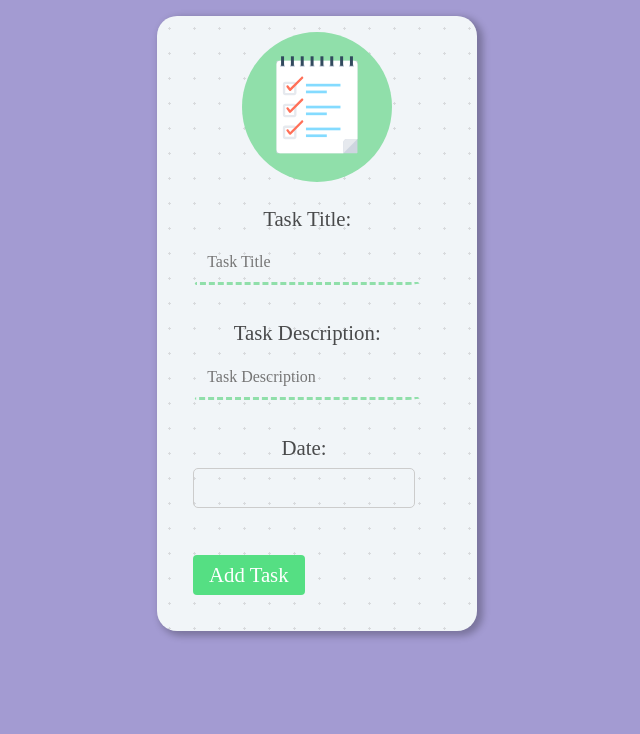
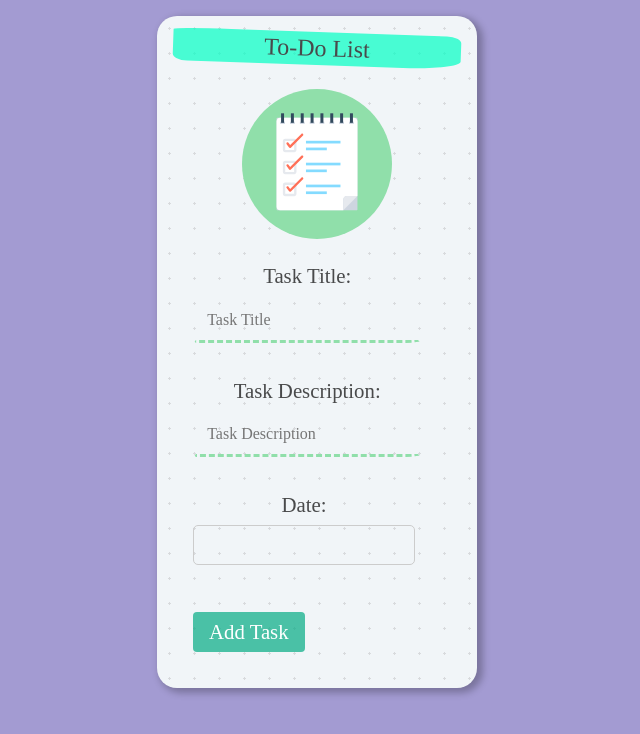
Before and after one commit to esrabrown/to-do-frontend, a React (Create React App) app: page / in a window 1280 px wide. Shown: the top 734 px of the page, without its empty margins (323-963 px from the left). Built offline with nearby package versions, Linux system fonts and the light colour scheme; no server answers.

Commit message:
some css

```diff
--- a/src/App.css
+++ b/src/App.css
@@ -18,6 +18,14 @@ body {
   font-size: 130%;
 }
 
+
+.h1-title  {
+  transform: rotate(2deg);
+  padding: 0.2rem 1.2rem;
+  border-radius: 20% 5% 20% 5%/5% 20% 25% 20%;
+  background-color: hsla(166, 100%, 50%, 0.7);
+  font-size: 1.5rem;
+}
 
 .container{
   width: 100%;
@@ -42,7 +50,7 @@ body {
   }
 
   .task-form button {
-    background-color: #55df83;
+    background-color:hsla(166, 97%, 34%, 0.7);
     color: #fff;
     border: none;
     border-radius: 4px;
--- a/src/components/TaskForm.js
+++ b/src/components/TaskForm.js
@@ -27,6 +27,7 @@ const  TaskForm = ({ onCreateTodo }) => {
   return (
     <div className='container'>
      <div>
+      <div className='h1-title'> To-Do List </div> <br></br>
       <svg className='svg-form'
         version="1.1"
         id="Layer_1"
```
